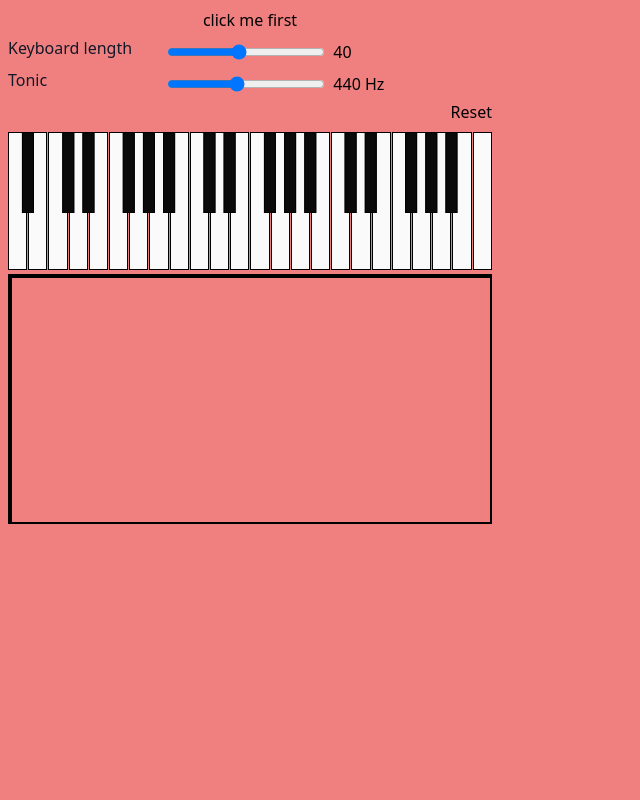
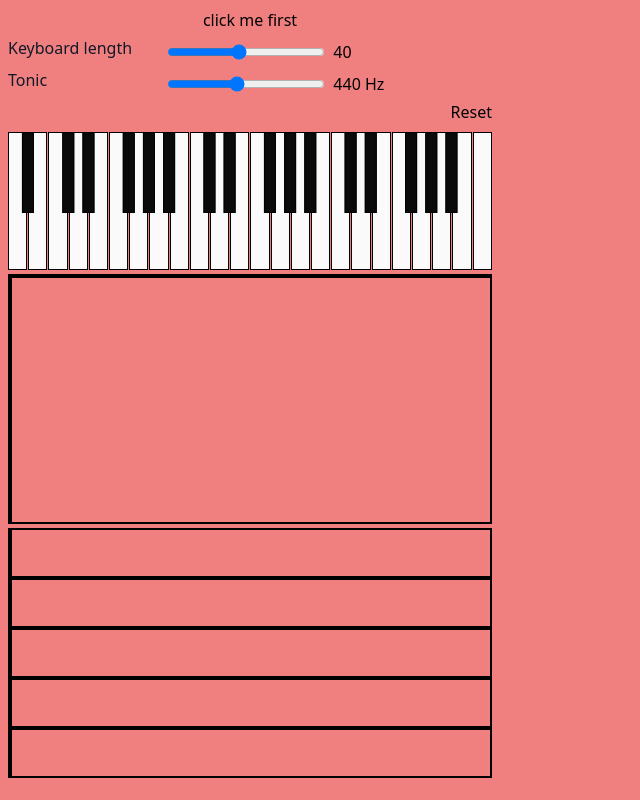
Before and after one commit to dctalbot/audio, a React (Vite) app: page / in a window 1280 px wide. Shown: the whole page, without its empty margins (0-640 px from the left). Built offline with nearby package versions, Linux system fonts and the light colour scheme.

Commit message:
trombone

```diff
--- a/src/Crosshairs/Crosshairs.tsx
+++ b/src/Crosshairs/Crosshairs.tsx
@@ -7,9 +7,14 @@ export interface CrosshairsProps {
     rect: DOMRect;
     mouse: MouseCoordinates;
   }) => ToneOptions;
+
+  height?: number;
+
+  dimension?: "x" | "y" | "xy";
 }
 
 function Crosshairs(props: CrosshairsProps) {
+  const { height = 250, makeToneConfig, dimension = "xy" } = props;
   const [ready, setReady] = useState(false);
   const ref = useRef<HTMLDivElement | null>(null);
 
@@ -17,7 +22,7 @@ function Crosshairs(props: CrosshairsProps) {
 
   const mouse = useMousePosition({ element: ref.current });
 
-  const tone = useTone(props.makeToneConfig({ rect, mouse }));
+  const tone = useTone(makeToneConfig({ rect, mouse }));
 
   useEffect(() => {
     if (!ready && ref.current) {
@@ -29,10 +34,11 @@ function Crosshairs(props: CrosshairsProps) {
     <div
       ref={ref}
       className="border-2 border-black overflow-hidden relative"
-      style={{ height: 250, width: "100%" }}
+      style={{ height, width: "100%" }}
       onMouseEnter={() => tone.play()}
       onMouseLeave={() => tone.stop()}
     >
+      {dimension.includes("y") && (
         <div
           className="border border-black absolute w-full"
           style={{
@@ -40,6 +46,8 @@ function Crosshairs(props: CrosshairsProps) {
             top: mouse.y + "px",
           }}
         />
+      )}
+      {dimension.includes("x") && (
         <div
           className="border border-black absolute h-full"
           style={{
@@ -47,6 +55,7 @@ function Crosshairs(props: CrosshairsProps) {
             left: mouse.x + "px",
           }}
         />
+      )}
     </div>
   );
 }
--- /dev/null
+++ b/src/Crosshairs/Trombone.tsx
@@ -0,0 +1,69 @@
+import { Crosshairs } from "./Crosshairs";
+
+const freqs = {
+  F5: 698.456,
+  B4: 493.883,
+
+  D4: 587.33,
+  Ab4: 415.305,
+
+  Bb3: 466.164,
+  E3: 329.628,
+
+  F2: 349.228,
+  B2: 246.9415,
+
+  Bb1: 233.082,
+  E1: 164.814,
+};
+
+const regsiters = [
+  {
+    range: [freqs.F5, freqs.B4],
+  },
+  {
+    range: [freqs.D4, freqs.Ab4],
+  },
+  {
+    range: [freqs.Bb3, freqs.E3],
+  },
+  {
+    range: [freqs.F2, freqs.B2],
+  },
+  {
+    range: [freqs.Bb1, freqs.E1],
+  },
+];
+
+function Trombone() {
+  const makeToneConfig =
+    (reg: (typeof regsiters)[number]) =>
+    ({ rect, mouse }) => {
+      if (!rect.width || !mouse.x) {
+        return { freq: 0, volume: 1 };
+      }
+
+      const xPercent = mouse.x / rect.width;
+      const freq = (reg.range[1] - reg.range[0]) * xPercent + reg.range[0];
+
+      return {
+        freq,
+        volume: 1,
+      };
+    };
+
+  return (
+    <div>
+      {regsiters.map((register, i) => (
+        <Crosshairs
+          key={i}
+          makeToneConfig={makeToneConfig(register)}
+          height={50}
+          dimension="x"
+        />
+      ))}
+    </div>
+  );
+}
+
+export { Trombone };
--- a/src/demos/CrosshairsDemo.tsx
+++ b/src/demos/CrosshairsDemo.tsx
@@ -1,7 +1,13 @@
 import { Theremin } from "../Crosshairs/Theremin";
+import { Trombone } from "../Crosshairs/Trombone";
 
 function CrosshairsDemo() {
-  return <Theremin />;
+  return (
+    <>
+      <Theremin />
+      <Trombone />
+    </>
+  );
 }
 
 export { CrosshairsDemo };
```
Lines whose indentation alone changed are shown as unchanged.
